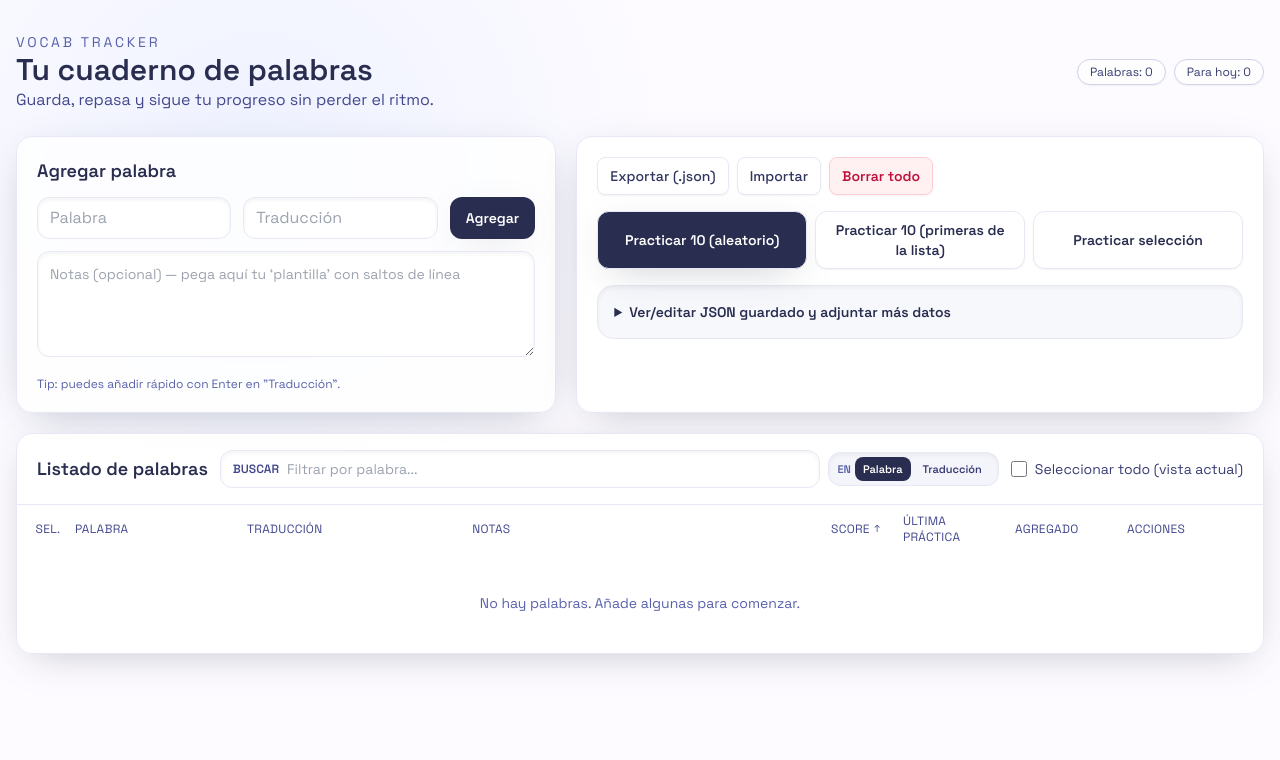
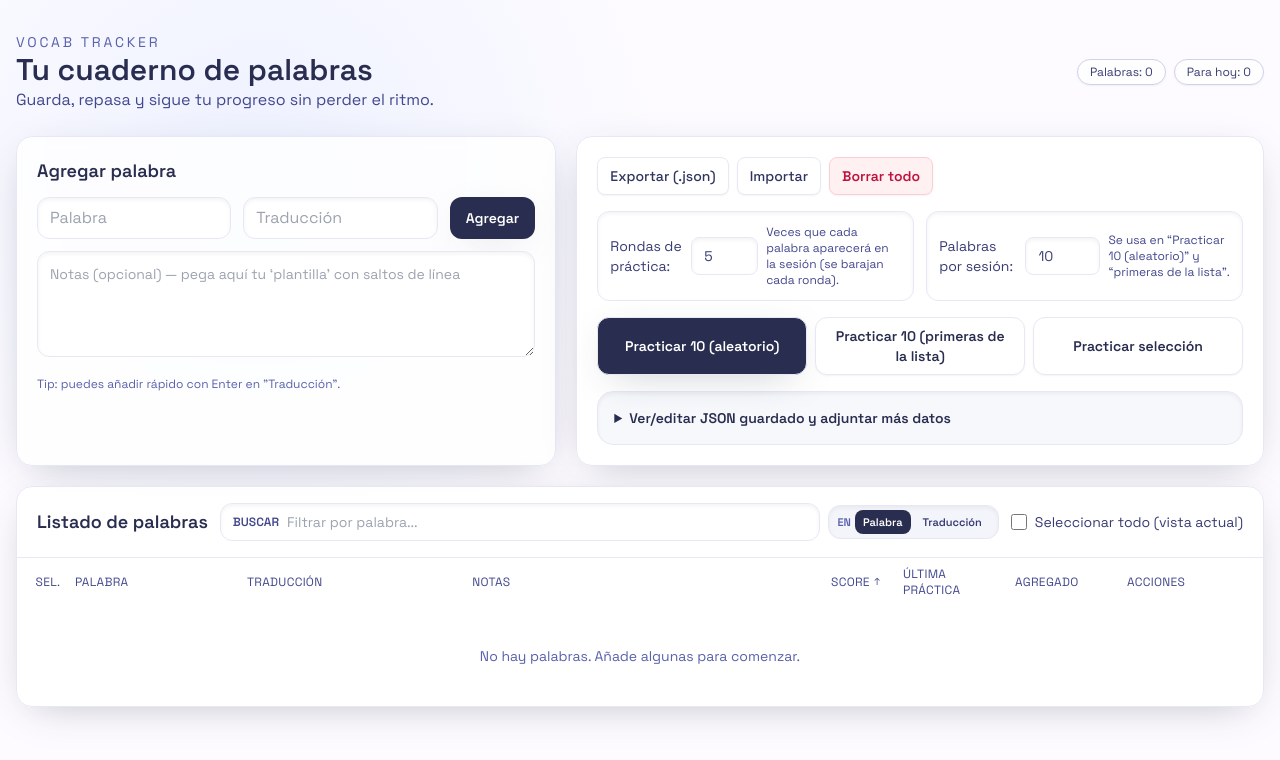
Before and after one commit to revdev-earth/palabras, a React (Vite) app: page / in a window 1280 px wide. Shown: the top 760 px of the page. Built offline with nearby package versions, Linux system fonts and the light colour scheme.

Commit message:
elijiendo cuanto practicar

```diff
--- a/src/components/ControlsPanel.tsx
+++ b/src/components/ControlsPanel.tsx
@@ -1,14 +1,17 @@
 import { useRef, useState } from "react"
 import { useDispatch, useSelector } from "../hooks"
-import { setSelectedIds, setWordsAndSettings, startPractice, wipeAll } from "../store"
+import { setSelectedIds, setSettings, setWordsAndSettings, startPractice, wipeAll } from "../store"
 import { filterAndSortWords, sampleWords } from "../utils"
 import StorageTools from "./StorageTools"
 
 function ControlsPanel() {
   const dispatch = useDispatch()
-  const sortBy = useSelector((s) => s.app.settings.sortBy)
+  const settings = useSelector((s) => s.app.settings)
+  const sortBy = settings.sortBy
   const search = useSelector((s) => s.app.search)
   const searchField = useSelector((s) => s.app.searchField)
+  const practiceRounds = settings.practiceRounds
+  const practiceCount = settings.practiceCount
   const words = useSelector((s) => s.app.words)
   const selectedIds = useSelector((s) => s.app.selectedIds)
   const importRef = useRef<HTMLInputElement | null>(null)
@@ -30,17 +33,19 @@ function ControlsPanel() {
       window.alert("No hay palabras aún. Añade algunas primero.")
       return
     }
-    startPracticeWithIds(sampleWords(words, Math.min(10, words.length)).map((w) => w.id))
+    const n = Math.max(1, Math.min(practiceCount, words.length))
+    startPracticeWithIds(sampleWords(words, n).map((w) => w.id))
   }
 
   const startFirst10 = () => {
-    startPracticeWithIds(filteredWords.slice(0, 10).map((w) => w.id))
+    const n = Math.max(1, Math.min(practiceCount, filteredWords.length))
+    startPracticeWithIds(filteredWords.slice(0, n).map((w) => w.id))
   }
 
   const startSelected = () => startPracticeWithIds(selectedIds)
 
   const exportData = () => {
-    const blob = new Blob([JSON.stringify({ settings: { sortBy }, words }, null, 2)], {
+    const blob = new Blob([JSON.stringify({ settings, words }, null, 2)], {
       type: "application/json",
     })
     const url = URL.createObjectURL(blob)
@@ -59,7 +64,7 @@ function ControlsPanel() {
     dispatch(
       setWordsAndSettings({
         words: obj.words,
-          settings: { sortBy, ...(obj.settings || {}) },
+        settings: { ...settings, ...(obj.settings || {}) },
       })
     )
       dispatch(setSelectedIds([]))
@@ -111,18 +116,59 @@ function ControlsPanel() {
         </button>
       </div>
 
+      <div className="mt-4 grid gap-3 sm:grid-cols-2">
+        <div className="flex items-center gap-2 rounded-xl border border-ink-100 bg-white/80 p-3 shadow-inner">
+          <label className="flex items-center gap-2 text-sm text-ink-700">
+            Rondas de práctica:
+            <input
+              type="number"
+              min={1}
+              max={20}
+              value={practiceRounds}
+              onChange={(e) => {
+                const n = Math.max(1, Math.min(20, Number.parseInt(e.target.value, 10) || 1))
+                dispatch(setSettings({ practiceRounds: n }))
+              }}
+              className="w-20 rounded-lg border border-ink-100 bg-white px-3 py-2 text-sm shadow-inner focus:border-ink-400 focus:outline-none"
+            />
+          </label>
+          <p className="text-xs text-ink-600">
+            Veces que cada palabra aparecerá en la sesión (se barajan cada ronda).
+          </p>
+        </div>
+        <div className="flex items-center gap-2 rounded-xl border border-ink-100 bg-white/80 p-3 shadow-inner">
+          <label className="flex items-center gap-2 text-sm text-ink-700">
+            Palabras por sesión:
+            <input
+              type="number"
+              min={1}
+              max={200}
+              value={practiceCount}
+              onChange={(e) => {
+                const n = Math.max(1, Math.min(200, Number.parseInt(e.target.value, 10) || 1))
+                dispatch(setSettings({ practiceCount: n }))
+              }}
+              className="w-24 rounded-lg border border-ink-100 bg-white px-3 py-2 text-sm shadow-inner focus:border-ink-400 focus:outline-none"
+            />
+          </label>
+          <p className="text-xs text-ink-600">
+            Se usa en “Practicar {practiceCount} (aleatorio)” y “primeras de la lista”.
+          </p>
+        </div>
+      </div>
+
       <div className="mt-4 grid gap-2 sm:grid-cols-3">
         <button
           onClick={startRandom10}
           className="rounded-xl border border-ink-100 bg-ink-900 px-3 py-2 text-sm font-semibold text-white shadow-soft transition hover:-translate-y-0.5 hover:shadow-lg"
         >
-          Practicar 10 (aleatorio)
+          Practicar {practiceCount} (aleatorio)
         </button>
         <button
           onClick={startFirst10}
           className="rounded-xl border border-ink-100 bg-white px-3 py-2 text-sm font-semibold text-ink-900 shadow-sm hover:border-ink-300"
         >
-          Practicar 10 (primeras de la lista)
+          Practicar {practiceCount} (primeras de la lista)
         </button>
         <button
           onClick={startSelected}
--- a/src/components/PracticeSection.tsx
+++ b/src/components/PracticeSection.tsx
@@ -1,4 +1,3 @@
-import { PRACTICE_REPS } from "../constants"
 import { useDispatch, useSelector } from "../hooks"
 import { exitPractice, markPractice, setAlwaysShow, toggleReveal } from "../store"
 
@@ -19,6 +18,7 @@ function PracticeSection() {
   const alwaysShow = useSelector((s) => s.app.alwaysShow)
   const reveal = useSelector((s) => s.app.reveal)
   const summary = useSelector((s) => s.app.summary)
+  const practiceRounds = useSelector((s) => s.app.settings.practiceRounds)
 
   const practiceWord = practiceQueue.length
     ? words.find((w) => w.id === practiceQueue[practiceIndex]) || null
@@ -36,7 +36,7 @@ function PracticeSection() {
     <section className="rounded-2xl border border-ink-100 bg-white/95 p-5 shadow-soft">
       <div className="flex flex-wrap items-center gap-2 text-sm text-ink-700">
         {badge(`Palabras: ${currentPracticeSelection.length}`)}
-        {badge(`Reps/Palabra: ${PRACTICE_REPS}`)}
+        {badge(`Reps/Palabra: ${practiceRounds}`)}
         {badge(
           `Progreso: ${Math.min(practiceIndex, practiceQueue.length)} / ${practiceQueue.length}`
         )}
--- a/src/store.ts
+++ b/src/store.ts
@@ -1,5 +1,4 @@
 import { configureStore, createSlice, PayloadAction } from "@reduxjs/toolkit"
-import { PRACTICE_REPS } from "./constants"
 import { PracticeStats, SearchField, Settings, Word } from "./types"
 import {
   SETTINGS_KEY,
@@ -143,7 +142,7 @@ const appSlice = createSlice({
       }, {})
       state.currentPracticeSelection = selected
       state.practiceStats = stats
-      state.practiceQueue = buildQueue(ids)
+      state.practiceQueue = buildQueue(ids, state.settings.practiceRounds || defaultSettings.practiceRounds)
       state.practiceIndex = 0
       state.correctCount = 0
       state.wrongCount = 0
--- a/src/types.ts
+++ b/src/types.ts
@@ -25,6 +25,8 @@ export type Word = {
 export type Settings = {
   sortBy: SortBy
   lastSeenDay: string
+  practiceRounds: number
+  practiceCount: number
 }
 
 export type PracticeStats = Record<string, { correct: number; total: number }>
--- a/src/utils.ts
+++ b/src/utils.ts
@@ -1,4 +1,3 @@
-import { PRACTICE_REPS } from "./constants"
 import { SearchField, Settings, Word } from "./types"
 
 export const STORE_KEY = "vocab-tracker-v1"
@@ -8,7 +7,12 @@ export const DECAY_INTERVAL_DAYS = 2
 export const todayKey = () => new Date().toISOString().slice(0, 10)
 export const nowISO = () => new Date().toISOString()
 
-export const defaultSettings: Settings = { sortBy: "scoreAsc", lastSeenDay: todayKey() }
+export const defaultSettings: Settings = {
+  sortBy: "scoreAsc",
+  lastSeenDay: todayKey(),
+  practiceRounds: 5,
+  practiceCount: 10,
+}
 
 export const safeParse = <T>(raw: string | null, fallback: T): T => {
   try {
@@ -103,9 +107,10 @@ export const filterAndSortWords = (
   return data
 }
 
-export const buildQueue = (ids: string[]) => {
+export const buildQueue = (ids: string[], rounds: number) => {
+  const reps = Math.max(1, Math.floor(rounds) || 1)
   const queue: string[] = []
-  for (let i = 0; i < PRACTICE_REPS; i++) {
+  for (let i = 0; i < reps; i++) {
     const round = shuffle([...ids])
     queue.push(...round)
   }
```
Lines whose indentation alone changed are shown as unchanged.
